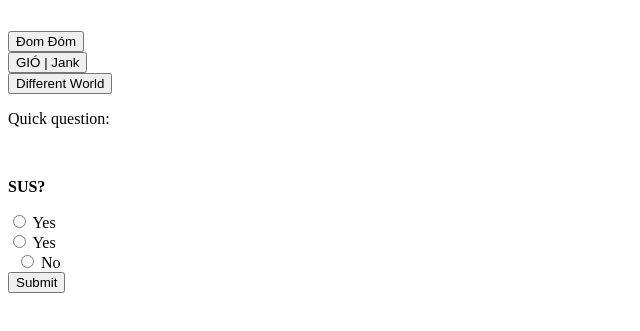
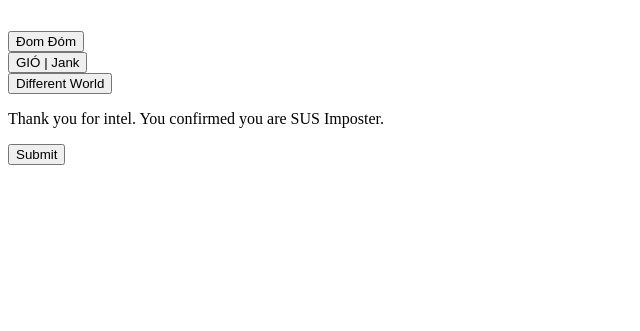
Before and after one commit to baldstore/Music, a plain HTML site: page index.html in a window 1280 px wide. Both pictures are taken after a click on the button "Submit". Shown: the part 101-432 px from the top of the page, without its empty margins (0-640 px from the left). Drawn offline with Linux system fonts and the light colour scheme.

Commit message:
SUS improved

```diff
--- a/index.html
+++ b/index.html
@@ -23,7 +23,7 @@
     <input type="radio" id="javascript" name="fav_language" value="JavaScript">
     <label for="javascript">No</label>
   </div>
-  <div id="sus-confirmation">
+  <div id="sus-confirmation" style="display: none;">
     <p>Thank you for intel. You confirmed you are SUS Imposter.</p>
   </div>
   <button onclick="showConfirmation()">Submit</button>
@@ -32,8 +32,8 @@
             var susQuestion = document.getElementById("sus-question");
             var susConfirmation = document.getElementById("sus-confirmation");
 
-            susQuestion.style.display = "block";
-            susConfirmation.style.display = "none";
+            susQuestion.style.display = "none";
+            susConfirmation.style.display = "block";
         }
   </script>
 </body>
```
